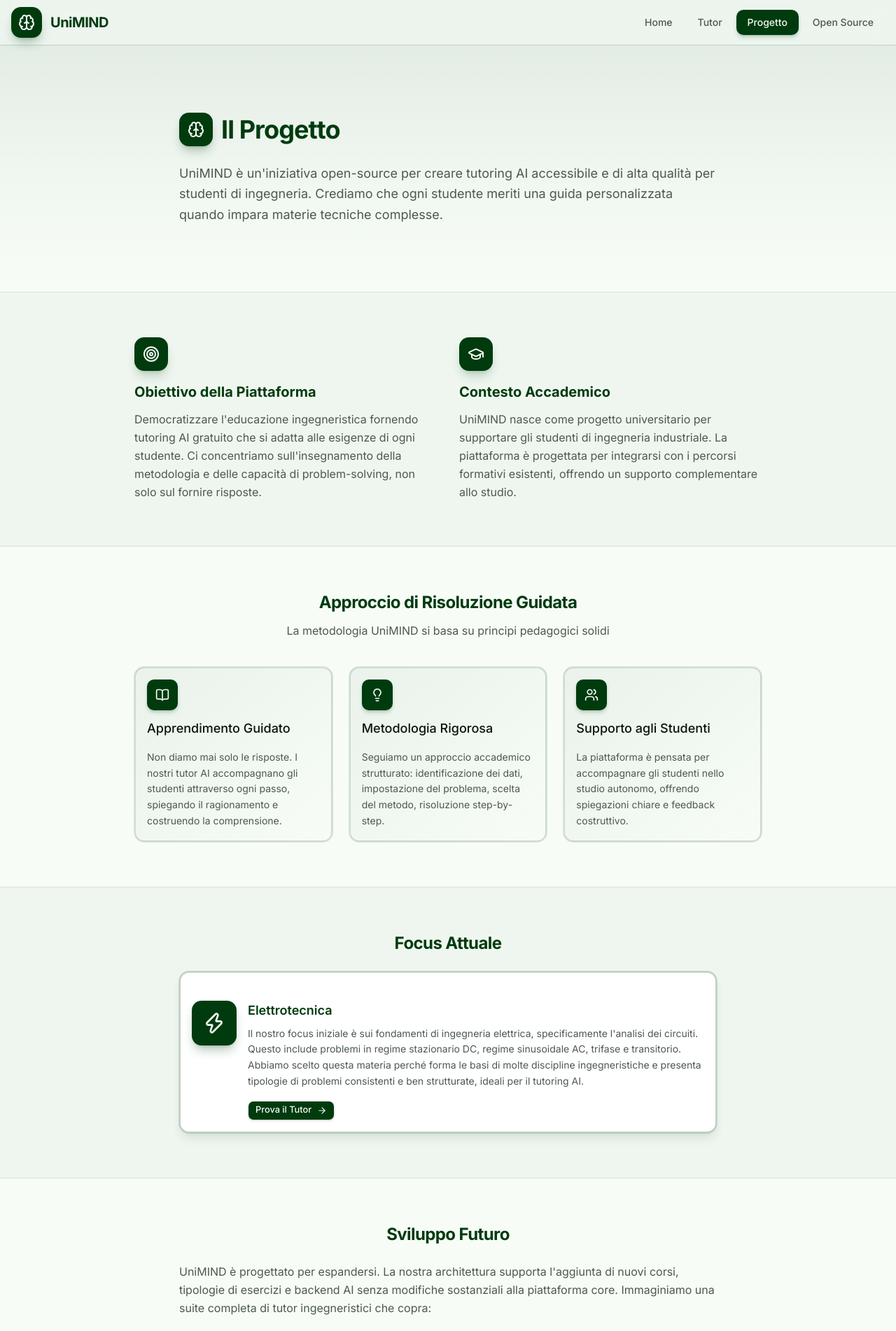
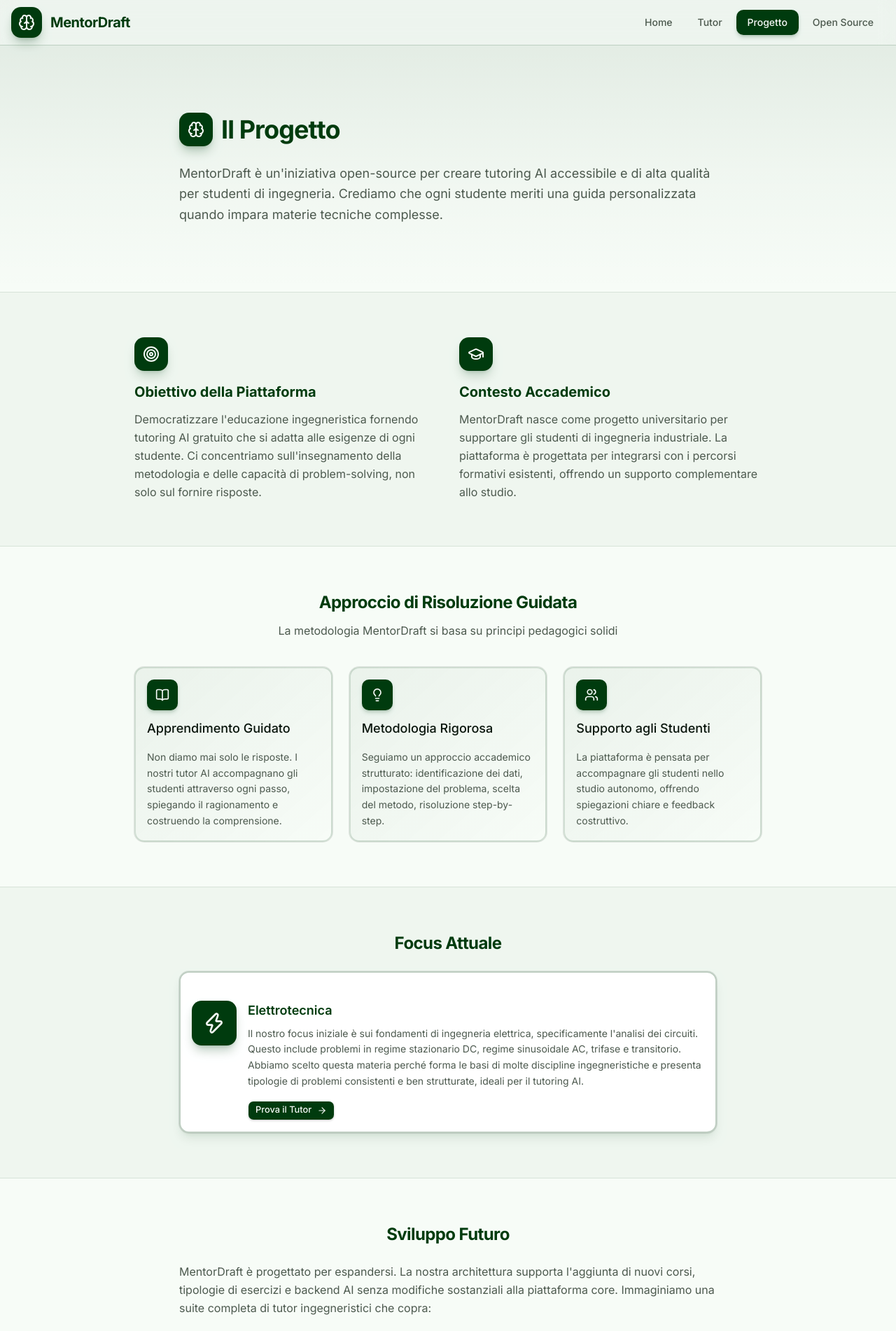
Before and after one commit to IsaccoBortolotto/MentorDraft, a Next.js app: page /project in a window 1280 px wide. Shown: the top 1902 px of the page at 70% size. Built offline with nearby package versions, Linux system fonts and the light colour scheme.

Commit message:
Rename to MentorDraft

```diff
--- a/app/docs/page.tsx
+++ b/app/docs/page.tsx
@@ -24,7 +24,7 @@ export default function DocsPage() {
                 </h1>
               </div>
               <p className="text-lg text-muted-foreground leading-relaxed">
-                Guida all&apos;utilizzo della piattaforma UniMIND.
+                Guida all&apos;utilizzo della piattaforma MentorDraft.
               </p>
             </div>
           </div>
@@ -44,7 +44,7 @@ export default function DocsPage() {
                     <div>
                       <h2 className="text-lg font-bold mb-2 text-primary">Il Progetto</h2>
                       <p className="text-muted-foreground leading-relaxed">
-                        UniMIND nasce con l&apos;idea di creare una piattaforma open source per il tutoraggio
+                        MentorDraft nasce con l&apos;idea di creare una piattaforma open source per il tutoraggio
                         universitario di ingegneria. Attraverso l&apos;utilizzo di modelli AI avanzati, la
                         piattaforma guida gli studenti nella risoluzione passo-passo di esercizi tecnici,
                         favorendo la comprensione profonda dei metodi risolutivi.
@@ -173,7 +173,7 @@ export default function DocsPage() {
 
       <footer className="border-t border-primary/15 py-6 bg-primary/[0.02]">
         <div className="container mx-auto px-4 text-center text-sm text-muted-foreground">
-          <span className="font-semibold text-primary">UniMIND</span> — Progetto open source per l&apos;educazione ingegneristica.
+          <span className="font-semibold text-primary">MentorDraft</span> — Progetto open source per l&apos;educazione ingegneristica.
         </div>
       </footer>
     </div>
--- a/app/layout.tsx
+++ b/app/layout.tsx
@@ -8,7 +8,7 @@ const inter = Inter({
 });
 
 export const metadata: Metadata = {
-  title: "UniMIND — Tutor AI per Ingegneria",
+  title: "MentorDraft — Tutor AI per Ingegneria",
   description: "Piattaforma open source per la risoluzione guidata di esercizi universitari di ingegneria.",
 };
 
--- a/app/open-source/page.tsx
+++ b/app/open-source/page.tsx
@@ -38,16 +38,16 @@ export default function OpenSourcePage() {
                 Open Source
               </h1>
               <p className="text-lg text-muted-foreground mb-8 leading-relaxed">
-                UniMIND è completamente open source. Esplora il codice, contribuisci miglioramenti
+                MentorDraft è completamente open source. Esplora il codice, contribuisci miglioramenti
                 o fai un fork per la tua istituzione.
               </p>
               <div className="flex flex-col sm:flex-row gap-4 justify-center">
-                <Button size="lg" className="gap-2 h-12 shadow-lg shadow-primary/25" onClick={() => window.open("https://github.com/IsaccoBortolotto/UniMIND", "_blank")}>
+                <Button size="lg" className="gap-2 h-12 shadow-lg shadow-primary/25" onClick={() => window.open("https://github.com/IsaccoBortolotto/MentorDraft", "_blank")}>
                   <GithubIcon className="h-4 w-4" />
                   Vedi su GitHub
                   <ExternalLink className="h-3 w-3" />
                 </Button>
-                <Button variant="outline" size="lg" className="gap-2 h-12 border-primary/30 hover:bg-primary/10 hover:text-primary hover:border-primary/50" onClick={() => window.open("https://github.com/IsaccoBortolotto/UniMIND/stargazers", "_blank")}>
+                <Button variant="outline" size="lg" className="gap-2 h-12 border-primary/30 hover:bg-primary/10 hover:text-primary hover:border-primary/50" onClick={() => window.open("https://github.com/IsaccoBortolotto/MentorDraft/stargazers", "_blank")}>
                   <Star className="h-4 w-4" />
                   Metti una Stella
                 </Button>
@@ -261,7 +261,7 @@ export default function OpenSourcePage() {
             <div className="max-w-2xl mx-auto text-center">
               <h2 className="text-xl font-bold mb-4 text-primary">Licenza</h2>
               <p className="text-muted-foreground mb-4">
-                UniMIND è rilasciato sotto licenza MIT. Sei libero di usare, modificare
+                MentorDraft è rilasciato sotto licenza MIT. Sei libero di usare, modificare
                 e distribuire questo software per qualsiasi scopo.
               </p>
               <Badge className="text-sm bg-primary/10 text-primary border-primary/20 hover:bg-primary/15">Licenza MIT</Badge>
@@ -283,7 +283,7 @@ export default function OpenSourcePage() {
                 <Button asChild className="shadow-lg shadow-primary/25">
                   <Link href="/tutor">Prova il Tutor</Link>
                 </Button>
-                <Button variant="outline" className="gap-2 border-primary/30 hover:bg-primary/10 hover:text-primary hover:border-primary/50" onClick={() => window.open("https://github.com/IsaccoBortolotto/UniMIND", "_blank")}>
+                <Button variant="outline" className="gap-2 border-primary/30 hover:bg-primary/10 hover:text-primary hover:border-primary/50" onClick={() => window.open("https://github.com/IsaccoBortolotto/MentorDraft", "_blank")}>
                   <GithubIcon className="h-4 w-4" />
                   Clona Repository
                 </Button>
@@ -299,7 +299,7 @@ export default function OpenSourcePage() {
             <div className="h-8 w-8 rounded-lg bg-primary flex items-center justify-center shadow-sm shadow-primary/20">
               <Brain className="h-4 w-4 text-primary-foreground" />
             </div>
-            <span className="font-semibold text-primary">UniMIND</span>
+            <span className="font-semibold text-primary">MentorDraft</span>
           </div>
           Progetto open-source per l&apos;educazione ingegneristica.
         </div>
--- a/app/page.tsx
+++ b/app/page.tsx
@@ -33,7 +33,7 @@ export default function HomePage() {
                 </Badge>
               </div>
 
-              {/* Large UniMIND Logo */}
+              {/* Large MentorDraft Logo */}
               <div className="flex items-center justify-center gap-5 mb-10">
                 <div className="h-24 w-24 lg:h-28 lg:w-28 rounded-3xl bg-primary flex items-center justify-center shadow-2xl shadow-primary/30">
                   <Brain className="h-12 w-12 lg:h-14 lg:w-14 text-primary-foreground" />
@@ -41,7 +41,7 @@ export default function HomePage() {
               </div>
 
               <h1 className="text-6xl lg:text-8xl font-bold tracking-tight mb-8 text-primary">
-                UniMIND
+                MentorDraft
               </h1>
 
               <p className="text-xl lg:text-2xl text-foreground/80 mb-4 font-medium text-balance leading-relaxed">
@@ -141,7 +141,7 @@ export default function HomePage() {
               <div className="h-10 w-10 rounded-xl bg-primary flex items-center justify-center shadow-md shadow-primary/20">
                 <Brain className="h-5 w-5 text-primary-foreground" />
               </div>
-              <span className="font-bold text-lg text-primary">UniMIND</span>
+              <span className="font-bold text-lg text-primary">MentorDraft</span>
             </div>
             <p className="text-sm text-muted-foreground">
               Progetto open source per l&apos;educazione ingegneristica.
--- a/app/project/page.tsx
+++ b/app/project/page.tsx
@@ -36,7 +36,7 @@ export default function ProjectPage() {
                 </h1>
               </div>
               <p className="text-lg text-muted-foreground leading-relaxed">
-                UniMIND è un&apos;iniziativa open-source per creare tutoring AI accessibile e di alta qualità
+                MentorDraft è un&apos;iniziativa open-source per creare tutoring AI accessibile e di alta qualità
                 per studenti di ingegneria. Crediamo che ogni studente meriti una guida personalizzata
                 quando impara materie tecniche complesse.
               </p>
@@ -66,7 +66,7 @@ export default function ProjectPage() {
                   </div>
                   <h2 className="text-xl font-bold mb-3 text-primary">Contesto Accademico</h2>
                   <p className="text-muted-foreground leading-relaxed">
-                    UniMIND nasce come progetto universitario per supportare gli studenti di ingegneria
+                    MentorDraft nasce come progetto universitario per supportare gli studenti di ingegneria
                     industriale. La piattaforma è progettata per integrarsi con i percorsi formativi
                     esistenti, offrendo un supporto complementare allo studio.
                   </p>
@@ -85,7 +85,7 @@ export default function ProjectPage() {
                   Approccio di Risoluzione Guidata
                 </h2>
                 <p className="text-muted-foreground max-w-2xl mx-auto">
-                  La metodologia UniMIND si basa su principi pedagogici solidi
+                  La metodologia MentorDraft si basa su principi pedagogici solidi
                 </p>
               </div>
               <div className="grid md:grid-cols-3 gap-6">
@@ -183,7 +183,7 @@ export default function ProjectPage() {
               </h2>
               <div className="prose prose-neutral max-w-none">
                 <p className="text-muted-foreground leading-relaxed mb-4">
-                  UniMIND è progettato per espandersi. La nostra architettura supporta l&apos;aggiunta
+                  MentorDraft è progettato per espandersi. La nostra architettura supporta l&apos;aggiunta
                   di nuovi corsi, tipologie di esercizi e backend AI senza modifiche sostanziali
                   alla piattaforma core. Immaginiamo una suite completa di tutor ingegneristici che copra:
                 </p>
@@ -226,7 +226,7 @@ export default function ProjectPage() {
                     <div>
                       <h3 className="text-lg font-semibold mb-2">Stato del Progetto</h3>
                       <p className="text-muted-foreground text-sm leading-relaxed mb-3">
-                        UniMIND è attualmente un prototipo in fase di sviluppo.
+                        MentorDraft è attualmente un prototipo in fase di sviluppo.
                         Alcune limitazioni attuali includono:
                       </p>
                       <ul className="space-y-2 text-sm text-muted-foreground">
@@ -260,7 +260,7 @@ export default function ProjectPage() {
             <div className="max-w-4xl mx-auto">
               <div className="text-center mb-10">
                 <h2 className="text-2xl font-bold tracking-tight mb-3 text-primary">Il Team</h2>
-                <p className="text-muted-foreground">Le persone dietro UniMIND</p>
+                <p className="text-muted-foreground">Le persone dietro MentorDraft</p>
               </div>
               <div className="grid md:grid-cols-3 gap-6">
                 {[
@@ -320,7 +320,7 @@ export default function ProjectPage() {
                 Vuoi contribuire?
               </h2>
               <p className="text-muted-foreground mb-6">
-                UniMIND è open source. Accogliamo contributi da educatori,
+                MentorDraft è open source. Accogliamo contributi da educatori,
                 ingegneri e sviluppatori.
               </p>
               <Button asChild variant="outline" className="gap-2 border-primary/30 hover:bg-primary/10 hover:text-primary hover:border-primary/50">
@@ -340,7 +340,7 @@ export default function ProjectPage() {
             <div className="h-8 w-8 rounded-lg bg-primary flex items-center justify-center shadow-sm shadow-primary/20">
               <Brain className="h-4 w-4 text-primary-foreground" />
             </div>
-            <span className="font-semibold text-primary">UniMIND</span>
+            <span className="font-semibold text-primary">MentorDraft</span>
           </div>
           Progetto open-source per l&apos;educazione ingegneristica.
         </div>
--- a/app/tutor/page.tsx
+++ b/app/tutor/page.tsx
@@ -57,7 +57,7 @@ export default function TutorPage() {
 
       <footer className="border-t border-primary/15 py-6 mt-8 bg-primary/[0.03]">
         <div className="container mx-auto px-4 text-center text-sm text-muted-foreground">
-          <span className="font-semibold text-primary">UniMIND</span> — Progetto open source per l&apos;educazione ingegneristica.
+          <span className="font-semibold text-primary">MentorDraft</span> — Progetto open source per l&apos;educazione ingegneristica.
         </div>
       </footer>
     </div>
--- a/components/navigation.tsx
+++ b/components/navigation.tsx
@@ -26,7 +26,7 @@ export function Navigation() {
           <div className="flex h-11 w-11 items-center justify-center rounded-xl bg-primary shadow-lg shadow-primary/25 transition-transform group-hover:scale-105">
             <Brain className="h-6 w-6 text-primary-foreground" />
           </div>
-          <span className="text-xl font-bold tracking-tight text-primary">UniMIND</span>
+          <span className="text-xl font-bold tracking-tight text-primary">MentorDraft</span>
         </Link>
 
         {/* Desktop Navigation */}
@@ -60,7 +60,7 @@ export function Navigation() {
               <div className="flex h-11 w-11 items-center justify-center rounded-xl bg-primary shadow-lg shadow-primary/25">
                 <Brain className="h-6 w-6 text-primary-foreground" />
               </div>
-              <span className="text-xl font-bold tracking-tight text-primary">UniMIND</span>
+              <span className="text-xl font-bold tracking-tight text-primary">MentorDraft</span>
             </div>
             <div className="flex flex-col gap-2">
               {navLinks.map((link) => (
```
